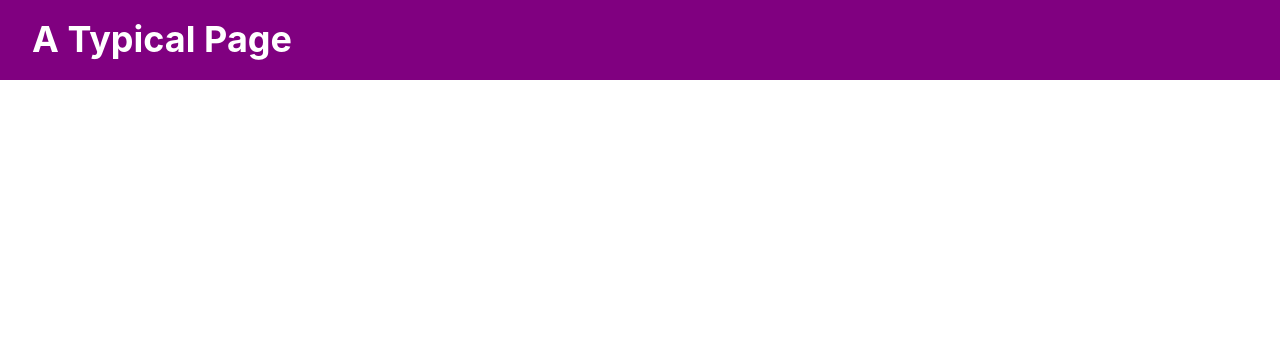
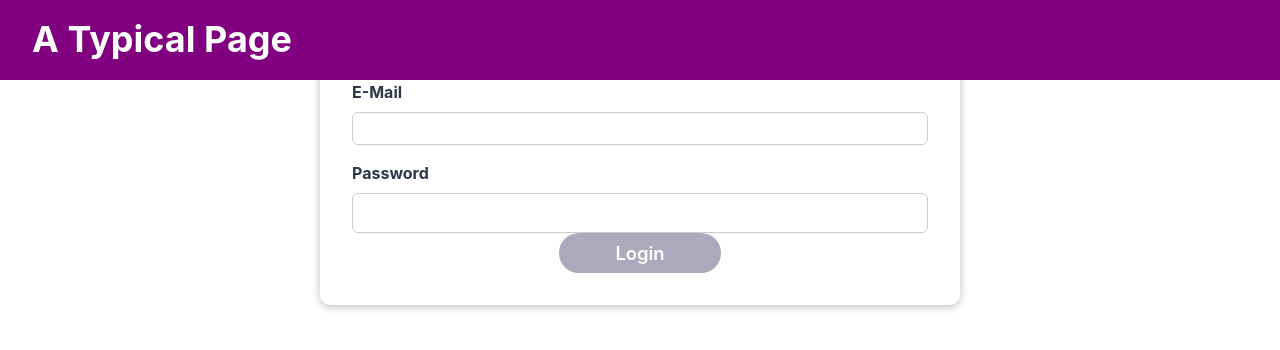
Before and after one commit to MercEzz/user-login, a React (Create React App) app: page / in a window 1280 px wide. Shown: the top 350 px of the page. Built offline with nearby package versions, Linux system fonts and the light colour scheme.

Commit message:
login card added with validation

```diff
--- a/src/App.js
+++ b/src/App.js
@@ -1,4 +1,6 @@
 import { useState } from "react";
+import Home from "./components/Home/Home";
+import Login from "./components/Login/Login";
 import MainHeader from "./components/MainHeader/MainHeader";
 
 const App = () => {
@@ -15,7 +17,10 @@ const App = () => {
   return (
     <>
       <MainHeader isAuthenticated={isLoggedIn} onLogout={logoutHandler} />
-      <main>{/* {!isLoggedIn &&} */}</main>
+      <main>
+        {!isLoggedIn && <Login onLogin={loginHandler} />}
+        {isLoggedIn && <Home onLogout={logoutHandler} />}
+      </main>
     </>
   );
 };
--- /dev/null
+++ b/src/components/Home/Home.js
@@ -0,0 +1,11 @@
+import { Flex, Heading } from "@chakra-ui/react";
+
+const Home = () => {
+  return (
+    <Flex w="90%" maxW={"40rem"} p="3rem" m="2rem auto" textAlign={"center"}>
+      <Heading as="h1">Welcome back!</Heading>
+    </Flex>
+  );
+};
+
+export default Home;
--- /dev/null
+++ b/src/components/Login/Login.js
@@ -0,0 +1,151 @@
+import React, { useState } from "react";
+
+import {
+  Box,
+  Button,
+  Flex,
+  FormControl,
+  FormLabel,
+  Input,
+} from "@chakra-ui/react";
+
+const Login = (props) => {
+  const [enteredEmail, setEnteredEmail] = useState("");
+  const [emailIsValid, setEmailIsValid] = useState();
+  const [enteredPassword, setEnteredPassword] = useState("");
+  const [passwordIsValid, setPasswordIsValid] = useState();
+  const [formIsValid, setFormIsValid] = useState(false);
+
+  const emailChangeHandler = (event) => {
+    setEnteredEmail(event.target.value);
+
+    setFormIsValid(
+      event.target.value.includes("@") && enteredPassword.trim().length > 6
+    );
+  };
+
+  const passwordChangeHandler = (event) => {
+    setEnteredPassword(event.target.value);
+
+    setFormIsValid(
+      event.target.value.trim().length > 6 && enteredEmail.includes("@")
+    );
+  };
+
+  const validateEmailHandler = () => {
+    setEmailIsValid(enteredEmail.includes("@"));
+  };
+
+  const validatePasswordHandler = () => {
+    setPasswordIsValid(enteredPassword.trim().length > 6);
+  };
+
+  const submitHandler = (event) => {
+    event.preventDefault();
+    props.onLogin(enteredEmail, enteredPassword);
+  };
+
+  return (
+    <Flex
+      bg="white"
+      boxShadow={"0 2px 8px rgba(0,0,0,0.26)"}
+      borderRadius="10px"
+      w="90%"
+      maxW={"40rem"}
+      m="2rem auto"
+      p="2rem"
+    >
+      <FormControl>
+        <Box
+          m="1rem 0"
+          display={"flex"}
+          alignItems={{ base: "center", lg: "stretch" }}
+          flexDir={{ base: "row", lg: "column" }}
+        >
+          <FormLabel
+            htmlFor="email"
+            display={"block"}
+            fontWeight="bold"
+            flex={"1"}
+            color="gray.700"
+            mb={"0.5rem"}
+          >
+            E-Mail
+          </FormLabel>
+          <Input
+            type="email"
+            id="email"
+            flex={"3"}
+            fontStyle="inherit"
+            p="0.35rem"
+            borderRadius={"6px"}
+            border="1px solid #ccc"
+            _focus={{
+              outline: "none",
+              borderColor: "purple.900",
+              background: "#f6dbfc",
+            }}
+            borderColor={emailIsValid === false ? "red" : "none"}
+            background={emailIsValid === false ? "#fbdada" : "none"}
+            value={enteredEmail}
+            onChange={emailChangeHandler}
+            onBlur={validateEmailHandler}
+          />
+        </Box>
+        <Box>
+          <FormLabel
+            htmlFor="password"
+            display={"block"}
+            fontWeight="bold"
+            flex={"1"}
+            color="gray.700"
+            mb={"0.5rem"}
+          >
+            Password
+          </FormLabel>
+          <Input
+            type="password"
+            id="password"
+            flex={"3"}
+            fontStyle="inherit"
+            p="0.35rem"
+            borderRadius={"6px"}
+            border="1px solid #ccc"
+            _focus={{
+              outline: "none",
+              borderColor: "purple.900",
+              background: "#f6dbfc",
+            }}
+            borderColor={passwordIsValid === false ? "red" : "none"}
+            background={passwordIsValid === false ? "#fbdada" : "none"}
+            value={enteredPassword}
+            onChange={passwordChangeHandler}
+            onBlur={validatePasswordHandler}
+          />
+        </Box>
+        <Box textAlign={"center"}>
+          <Button
+            fontStyle={"inherit"}
+            border="1px solid purple.900"
+            bg={"purple.900"}
+            color="white"
+            p="0.75rem 3.5rem"
+            cursor={"pointer"}
+            fontSize="1.15rem"
+            borderRadius={"30px"}
+            _hover={{ background: "purple.500", borderColor: "purple.500" }}
+            _active={{ background: "purple.500", borderColor: "purple.500" }}
+            _focus={{ outline: "none" }}
+            type="submit"
+            disabled={!formIsValid}
+            onClick={submitHandler}
+          >
+            Login
+          </Button>
+        </Box>
+      </FormControl>
+    </Flex>
+  );
+};
+
+export default Login;
```
